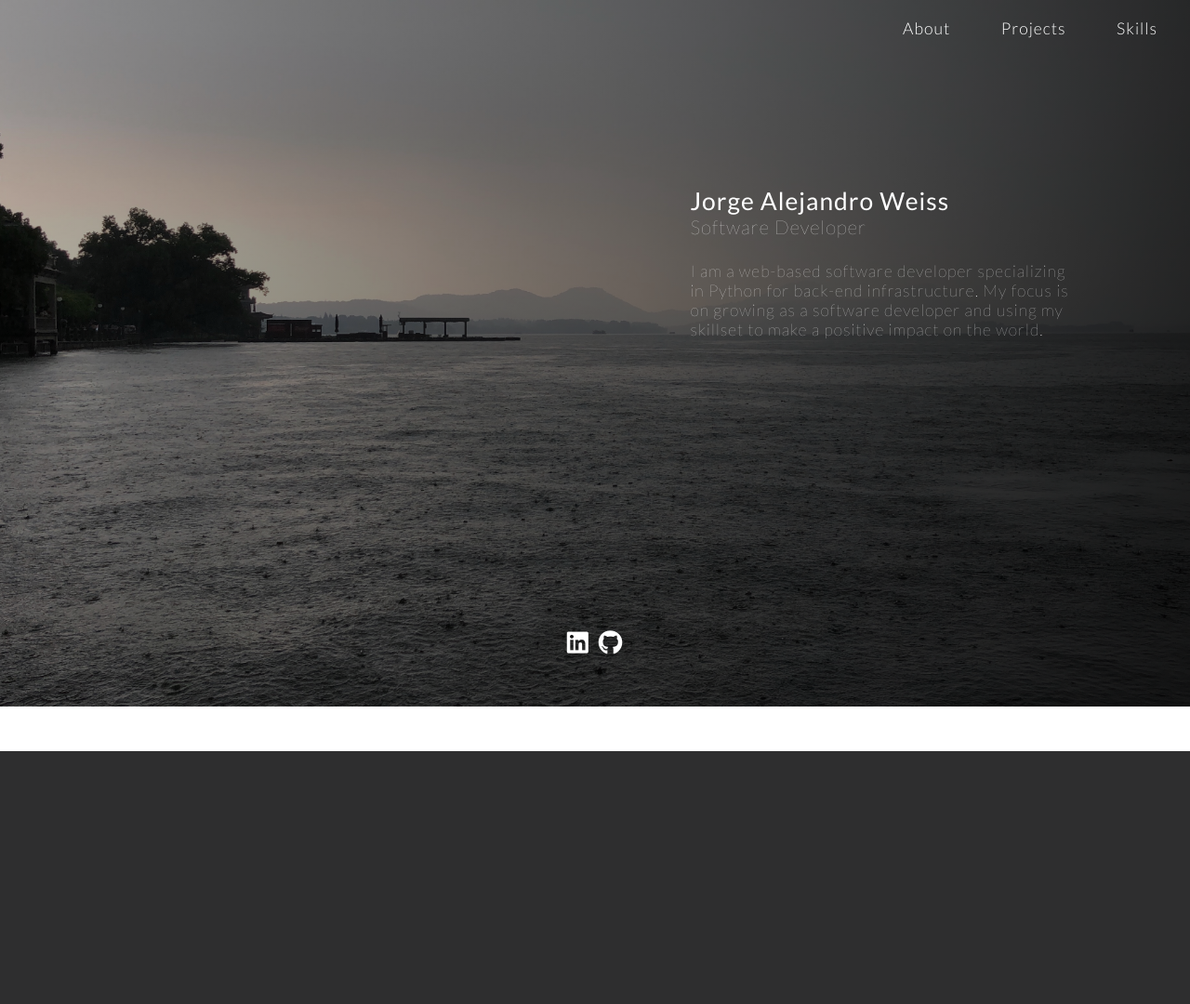
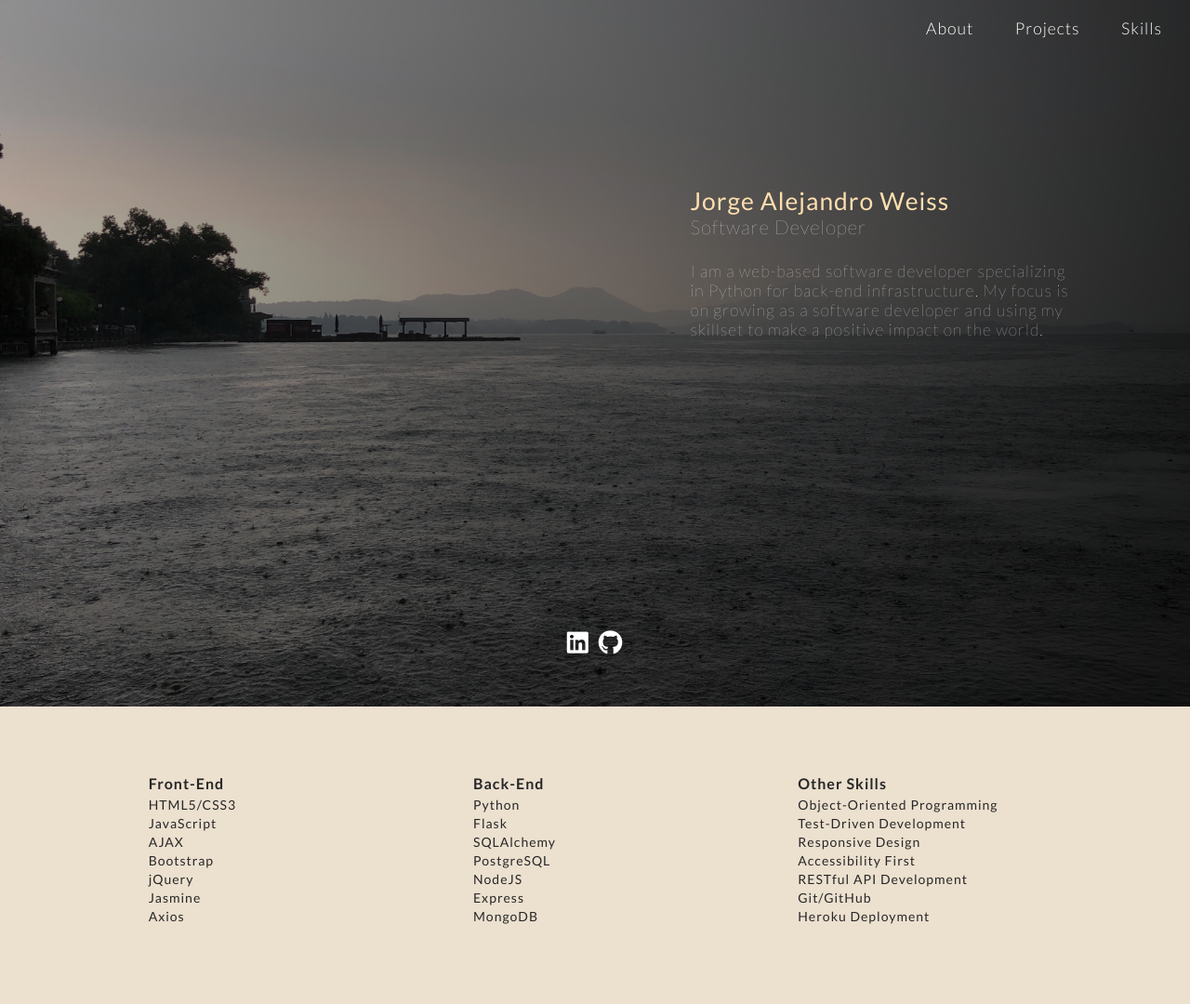
Before and after one commit to JAWeiss89/portfolio, a Flask app: page / in a window 1280 px wide. Shown: the whole page at 93% size. Before the commit the page ends 808 px from the top, so only its background shows below. Run offline with Flask 2, Linux system fonts and the light colour scheme; some libraries are stand-ins or nearby versions.

Commit message:
Add skills section and make changes to layout design

```diff
--- a/static/app.css
+++ b/static/app.css
@@ -6,8 +6,9 @@
 
 body {
     font-family: 'Lato', sans-serif;
-    font-weight: 100;
-    color: white;
+    background-color: #ece0cf;
+    font-weight: 400;
+    color: rgb(39, 39, 39);
     font-size: 1.1em;
     letter-spacing: 1px;
 }
@@ -22,7 +23,7 @@ body {
 
 .navbar li {
     display: inline;
-    margin: 0 25px;
+    margin: 0 20px;
 }
 
 a {
@@ -38,6 +39,8 @@ header {
     background-size: cover; /* adjusts the width to the viewport */
     background-position: top; /* fixes the background image at the top, so cropping due to resizing of the screen will crop from bottom */
     position: relative;
+    color: #fff;
+    font-weight: 100;
 }
 
 #bio {
@@ -61,6 +64,7 @@ header {
 
 #name {
     font-weight: 400;
+    color: #ffdfaf;
 }
 
 #title {
@@ -83,3 +87,43 @@ header {
 .external-links a {
     color: white;
 }
+
+.container {
+    width: 85%;
+    margin: auto;
+}
+
+#skills {
+    margin-top: 30px;
+    padding: 20px;
+    font-size: 14px;
+}
+
+ul {
+    list-style: none;
+}
+
+li {
+    margin-top: 3px;
+}
+
+.skills-title {
+    font-size: 16px;
+    font-weight: 700;
+    margin-bottom: 5px;;
+}
+
+.skills-window {
+    display: flex;
+    width: 100%;
+    flex-wrap: wrap;
+    justify-content: center;
+}
+
+.skills-section {
+    margin: auto;
+    padding-top: 20px;
+    width: 25%;
+    height: 250px;
+    /* text-align: center; */
+}
--- a/templates/index.html
+++ b/templates/index.html
@@ -36,6 +36,47 @@
         </div>
     </header>
     <div class="container">
+        <section id="skills">
+            <div class="skills-window">
+                <div class="skills-section" id="front-end">
+                    <ul>
+                        <li class="skills-title">Front-End</li>
+                        <li>HTML5/CSS3</li>
+                        <li>JavaScript</li>
+                        <li>AJAX</li>
+                        <li>Bootstrap</li>
+                        <li>jQuery</li>
+                        <li>Jasmine</li>
+                        <li>Axios</li>
+                    </ul>
+                </div>
+                <div class="skills-section" id="back-end">
+                    <ul>
+                        <li class="skills-title">Back-End</li>
+                        <li>Python</li>
+                        <li>Flask</li>
+                        <li>SQLAlchemy</li>
+                        <li>PostgreSQL</li>
+                        <li>NodeJS</li>
+                        <li>Express</li>
+                        <li>MongoDB</li>
+                    </ul>
+                </div>
+                <div class="skills-section" id="other-skills">
+                    <ul>
+                        <li class="skills-title">Other Skills</li>
+                        <li>Object-Oriented Programming</li>
+                        <li>Test-Driven Development</li>
+                        <li>Responsive Design</li>
+                        <li>Accessibility First</li>
+                        <li>RESTful API Development</li>
+                        <li>Git/GitHub</li>
+                        <li>Heroku Deployment</li>
+                    </ul>
+                </div>
+
+            </div>
+        </section>
 
     </div>
     <script type="text/javascript" src="/static/app.js"></script>
```
